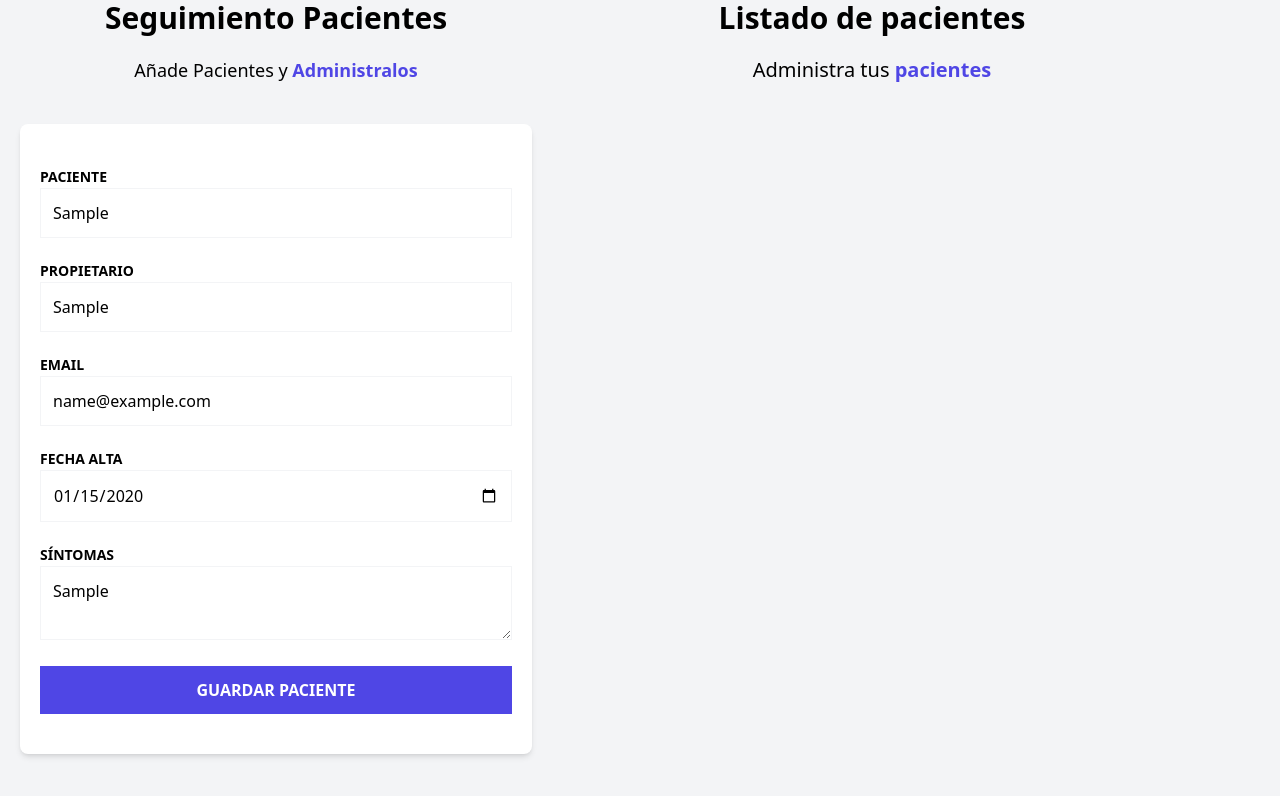
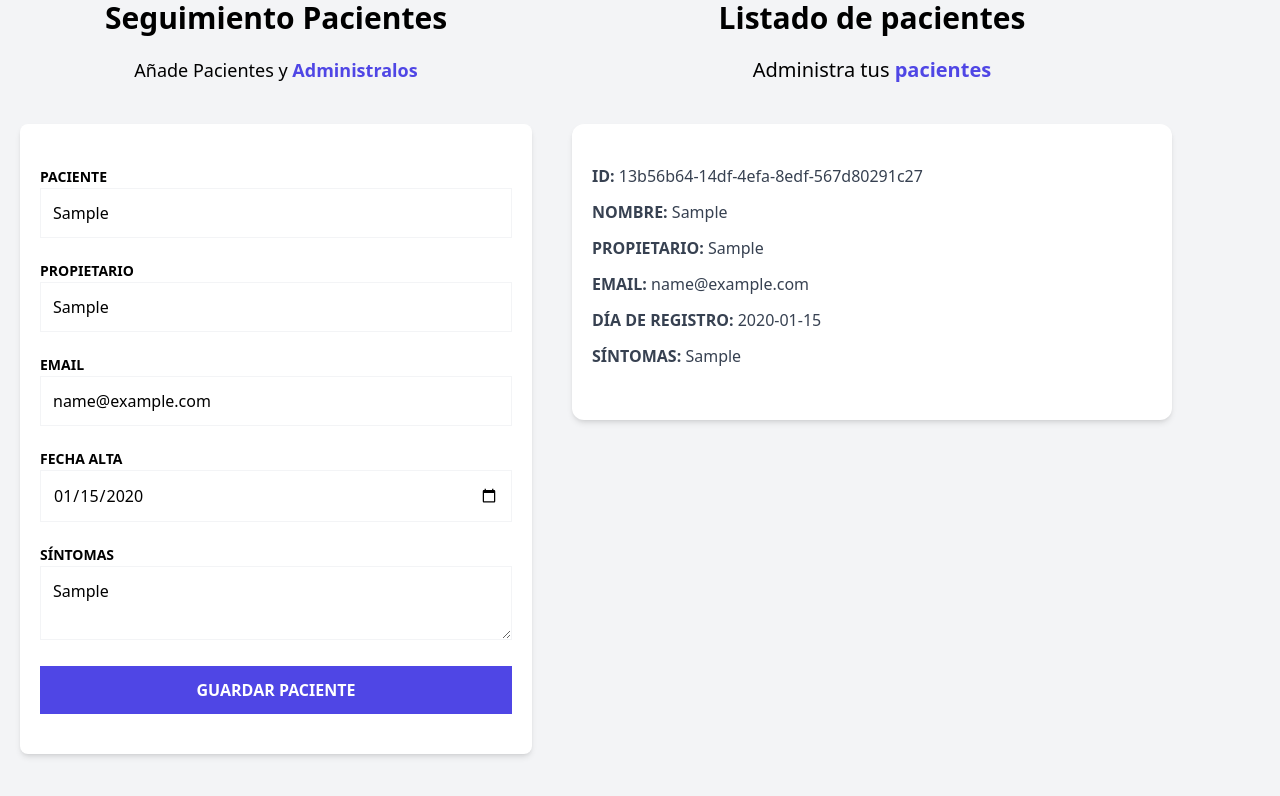
Before and after one commit to IsaacQH/VetApp, a React (Vite) app: page / in a window 1280 px wide. Both pictures are taken after typing "Sample", "Sample", "name@example.com", "2020-01-15", "Sample" into the empty fields and a click on the input "Guardar Paciente". Shown: the part 176-972 px from the top of the page. Built offline with nearby package versions, Linux system fonts and the light colour scheme.

Commit message:
Iterando en pacientes y mostrando la infocmaicón en una lista

```diff
--- /dev/null
+++ b/src/components/PatientDet.tsx
@@ -0,0 +1,16 @@
+
+
+type PatientDetProps = {     //Tipo de dato para el componente y sus props
+    label: string,
+    data: string
+}
+
+export const PatientDet = ({label, data}: PatientDetProps) => { //Pasamos como prop el label y el dato
+  return (
+    <>
+        <p className="font-bold mb-3 text-gray-700 uppercase"> {label}:
+            <span className="font-normal normal-case"> {data}</span>
+        </p>
+    </>
+  )
+}
--- /dev/null
+++ b/src/components/PatientDetails.tsx
@@ -0,0 +1,23 @@
+import { Patient } from "../types"
+import { PatientDet } from "./PatientDet"
+
+type PatientDetailsProps ={
+    patient: Patient
+}
+
+const PatientDetails = ({patient}:PatientDetailsProps) => {
+  return (
+    <div className="mx-5 my-10 px-5 py-10 bg-white shadow-md rounded-xl">
+
+        <PatientDet label = "ID" data = {patient.id} />
+        <PatientDet label = "Nombre" data = {patient.name} />
+        <PatientDet label = "Propietario" data = {patient.caretaker} />
+        <PatientDet label = "Email" data = {patient.email} />
+        <PatientDet label = "Día de registro" data = {patient.date.toString()} />
+        <PatientDet label = "Síntomas" data = {patient.symptoms} />
+
+    </div>
+  )
+}
+
+export default PatientDetails
--- a/src/components/PatientList.tsx
+++ b/src/components/PatientList.tsx
@@ -1,4 +1,5 @@
 import { usePatientStorage } from "../store/store"
+import PatientDetails from "./PatientDetails"
 
 
 export const PatientList = () => {
@@ -15,6 +16,14 @@
             Administra tus
             <span className="text-indigo-600 font-bold"> pacientes</span>
           </p>
+
+          {patients.map((patient)=>(
+            <PatientDetails
+              key={patient.id}
+              patient={patient}
+            />
+          ))}
+
         </>
       ) : (
         <>
```
